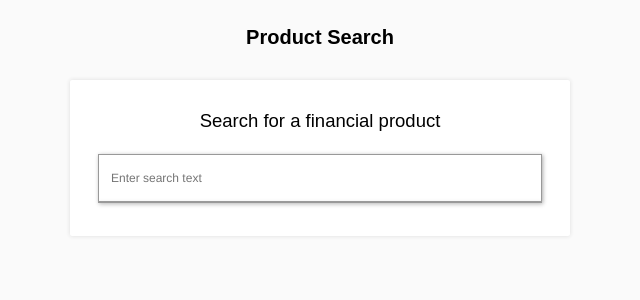
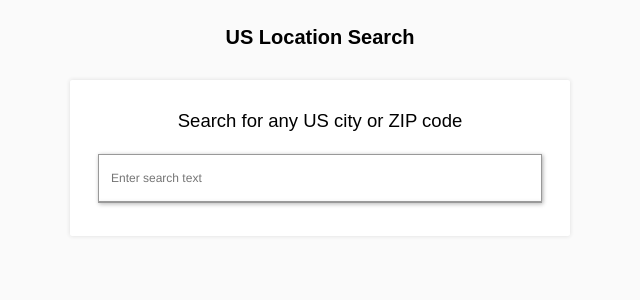
Before and after one commit to dargaCode/Autocomplete, a React (Create React App) app: page / in a window 1280 px wide. Shown: the top 300 px of the page, without its empty margins (320-960 px from the left). Built offline with nearby package versions, Linux system fonts and the light colour scheme.

Commit message:
Rework code to handle location search

```diff
--- a/public/index.html
+++ b/public/index.html
@@ -19,7 +19,7 @@
       work correctly both with client-side routing and a non-root public URL.
       Learn how to configure a non-root public URL by running `npm run build`.
     -->
-    <title>React Autocomplete</title>
+    <title>US Location Search</title>
   </head>
   <body>
     <noscript>
--- a/src/App.js
+++ b/src/App.js
@@ -1,6 +1,6 @@
 import React, { Component } from 'react';
 import AutocompleteSearch from './AutocompleteSearch';
-import jsonData from './data/processed-product-data.json';
+import jsonData from './data/searchable-data.json';
 import Trie from './Trie';
 
 import './css/App.css';
@@ -14,10 +14,10 @@ class App extends Component {
     return (
       <div className='app'>
         <header>
-          <h1>Product Search</h1>
+          <h1>US Location Search</h1>
         </header>
         <div className='container'>
-          <h2>Search for a financial product</h2>
+          <h2>Search for any US city or ZIP code</h2>
           <AutocompleteSearch
             searchPlaceholder='Enter search text'
             dataTrie={dataTrie}
--- a/src/AutocompleteSearch.js
+++ b/src/AutocompleteSearch.js
@@ -39,8 +39,7 @@ class AutocompleteSearch extends React.Component {
 
   handleQueryChange(event) {
     const searchText = event.target.value;
-    const strippedSearchText = this.stripSpecialChars(searchText);
-    const suggestions = this.getSuggestions(strippedSearchText);
+    const suggestions = this.getSuggestions(searchText);
 
     this.setState({
       searchText: searchText,
@@ -71,15 +70,6 @@ class AutocompleteSearch extends React.Component {
     } else if (event.key === 'Enter') {
       this.redirectToActiveUrl();
     }
-  }
-
-  /*
-   * Ignore perentheses, dashes, etc. products are also stored by
-   * stripped keywords; stripped searches will find them properly.
-   */
-  stripSpecialChars(str) {
-    // removing special characters can result in sequential spaces
-    return str.replace(/[^\w\s]|_/g,'').replace(/\s+/g, ' ').trim();
   }
 
   getSuggestions(searchText) {
@@ -148,7 +138,7 @@ class AutocompleteSearch extends React.Component {
 
     // -1 is the default "no suggestions" index
     if (index > -1) {
-      overrideText = activeSuggestion.name;
+      overrideText = activeSuggestion.key;
       activeUrl = activeSuggestion.url;
     }
 
--- a/src/SuggestionItem.js
+++ b/src/SuggestionItem.js
@@ -26,7 +26,7 @@ class SuggestionItem extends React.Component {
         onMouseMove={this.handleMouseMove}
         onClick={this.props.redirectToActiveUrl}
       >
-        <p className='display-name'>
+        <p className='suggestion-key'>
           {this.props.suggestionText}
         </p>
         <p className='category'>{this.props.category}</p>
--- a/src/css/SuggestionItem.css
+++ b/src/css/SuggestionItem.css
@@ -14,7 +14,7 @@
   padding: 0 12px;
 }
 
-.suggestion-item p.display-name {
+.suggestion-item p.suggestion-key {
   float: left;
 }
 
```
Also changed, not shown: public/manifest.json, src/data/searchable-data.json (renamed from src/data/processed-product-data.json).
